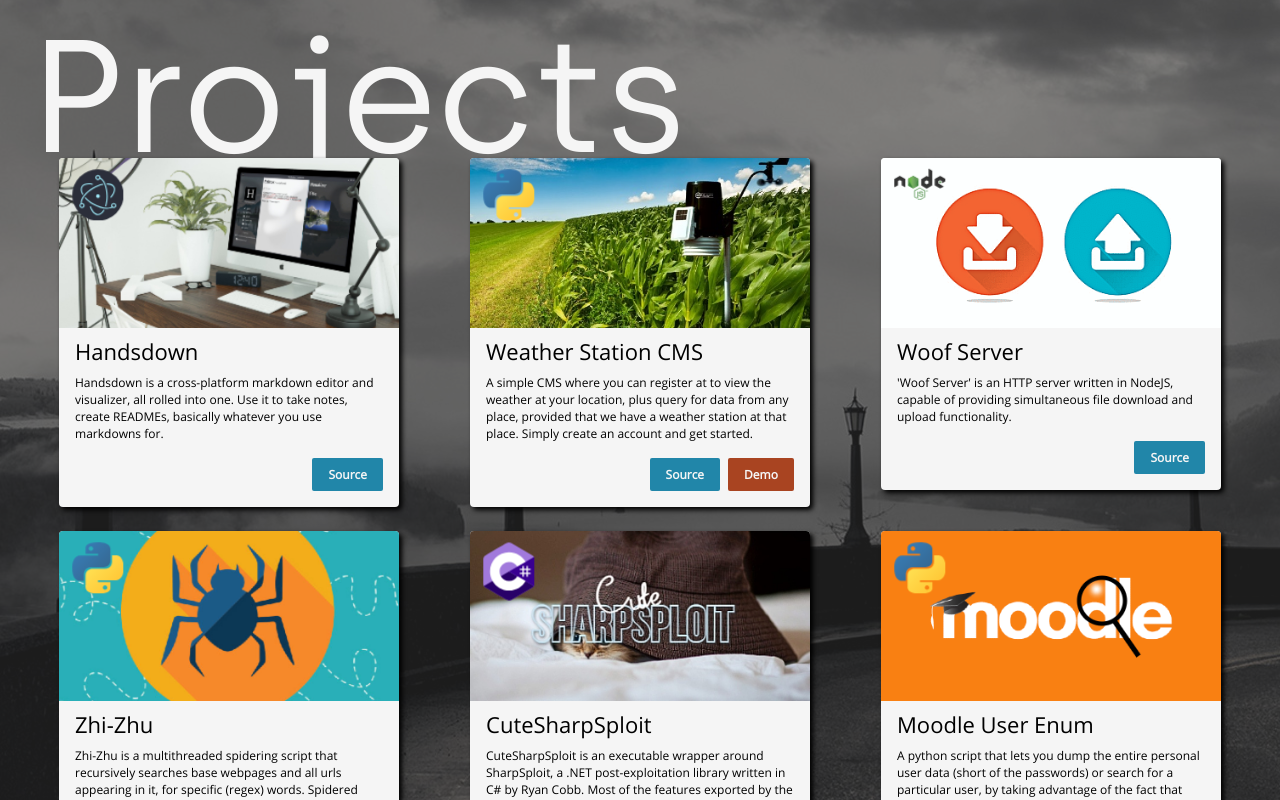
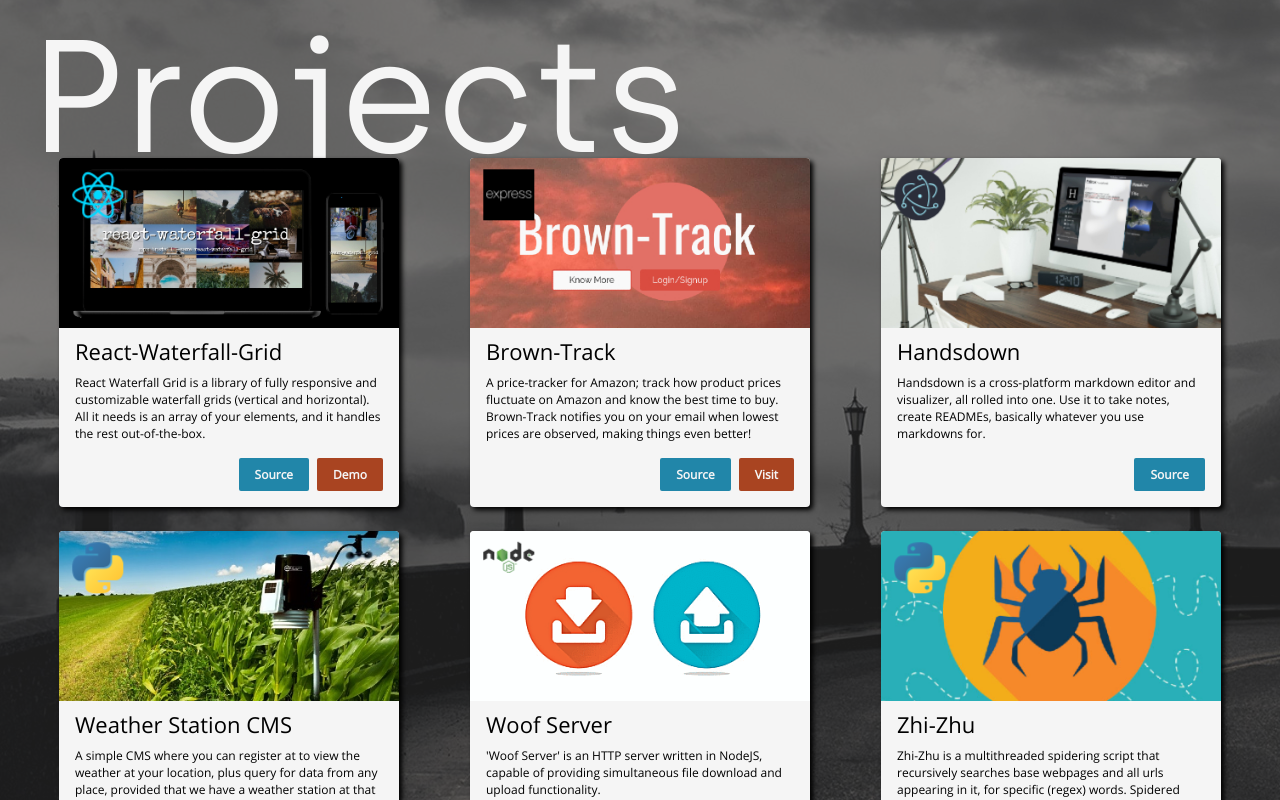
Before and after one commit to captain-woof/captain-woof.github.io, a React (Create React App) app: page /projects in a window 1280 px wide. Built offline with nearby package versions, Linux system fonts and the light colour scheme.

Commit message:
Added new projects

```diff
--- a/src/components/projects-page/index.js
+++ b/src/components/projects-page/index.js
@@ -11,11 +11,15 @@ import WoofServerImage from "../../assets/images/woof-server.png"
 import WeatherCMSImage from "../../assets/images/weather.jpg"
 import HandsdownImage from "../../assets/images/handsdown.jpg"
 import ZhiZhuImage from "../../assets/images/zhi-zhu.png"
+import ReactWaterfallGridImage from '../../assets/images/react-waterfall-grid.jpg'
+import BrownTrackImage from '../../assets/images/brown-track.jpg'
 
 import PythonLogo from "../../assets/logos/python_logo.svg"
 import CsharpLogo from "../../assets/logos/csharp_logo.svg"
 import NodeJSLogo from "../../assets/logos/nodejs_logo.svg"
 import ElectronLogo from "../../assets/logos/electron_logo.svg"
+import ReactLogo from '../../assets/logos/react_logo.svg'
+import ExpressLogo from '../../assets/logos/express_logo.svg'
 
 
 const ProjectsPageContainer = styled(motion.div)`
@@ -170,6 +174,10 @@ export default function ProjectsPage({ isPhone }) {
                 textAlign: (isPhone ? "center" : "left")
             }}>Projects</Heading>
             <CardContainer id="project-cards-container" style={{ marginTop: (isPhone ? "100px" : "128px") }}>
+                <ProjectCard className="project-card" name="React-Waterfall-Grid" logo={ReactLogo}
+                    image={ReactWaterfallGridImage} description="React Waterfall Grid is a library of fully responsive and customizable waterfall grids (vertical and horizontal). All it needs is an array of your elements, and it handles the rest out-of-the-box." buttons={[{ text: "Source", url: "https://github.com/captain-woof/react-waterfall-grid" }, { text: "Demo", url: "https://sohail-saha.in/react-waterfall-grid/" }]} />
+                <ProjectCard className="project-card" name="Brown-Track" logo={ExpressLogo}
+                    image={BrownTrackImage} description="A price-tracker for Amazon; track how product prices fluctuate on Amazon and know the best time to buy. Brown-Track notifies you on your email when lowest prices are observed, making things even better!" buttons={[{ text: "Source", url: "https://github.com/captain-woof/brown-track" }, { text: "Visit", url: "https://brown-track.herokuapp.com/" }]} />
                 <ProjectCard className="project-card" name="Handsdown" logo={ElectronLogo}
                     image={HandsdownImage} description="Handsdown is a cross-platform markdown editor and visualizer, all rolled into one. Use it to take notes, create READMEs, basically whatever you use markdowns for." buttons={[{ text: "Source", url: "https://github.com/captain-woof/handsdown-markdown-editor-visualizer" }]} />
                 <ProjectCard className="project-card" name="Weather Station CMS" logo={PythonLogo} image={WeatherCMSImage} description="A simple CMS where you can register at to view the weather at your location, plus query for data from any place, provided that we have a weather station at that place. Simply create an account and get started." buttons={[{ text: "Source", url: "https://github.com/captain-woof/weather-management-cms" }, { text: "Demo", url: "https://weather-information-cms.herokuapp.com/" }]} />
```
Also changed, not shown: src/assets/images/brown-track.jpg (added), src/assets/images/react-waterfall-grid.jpg (added).
